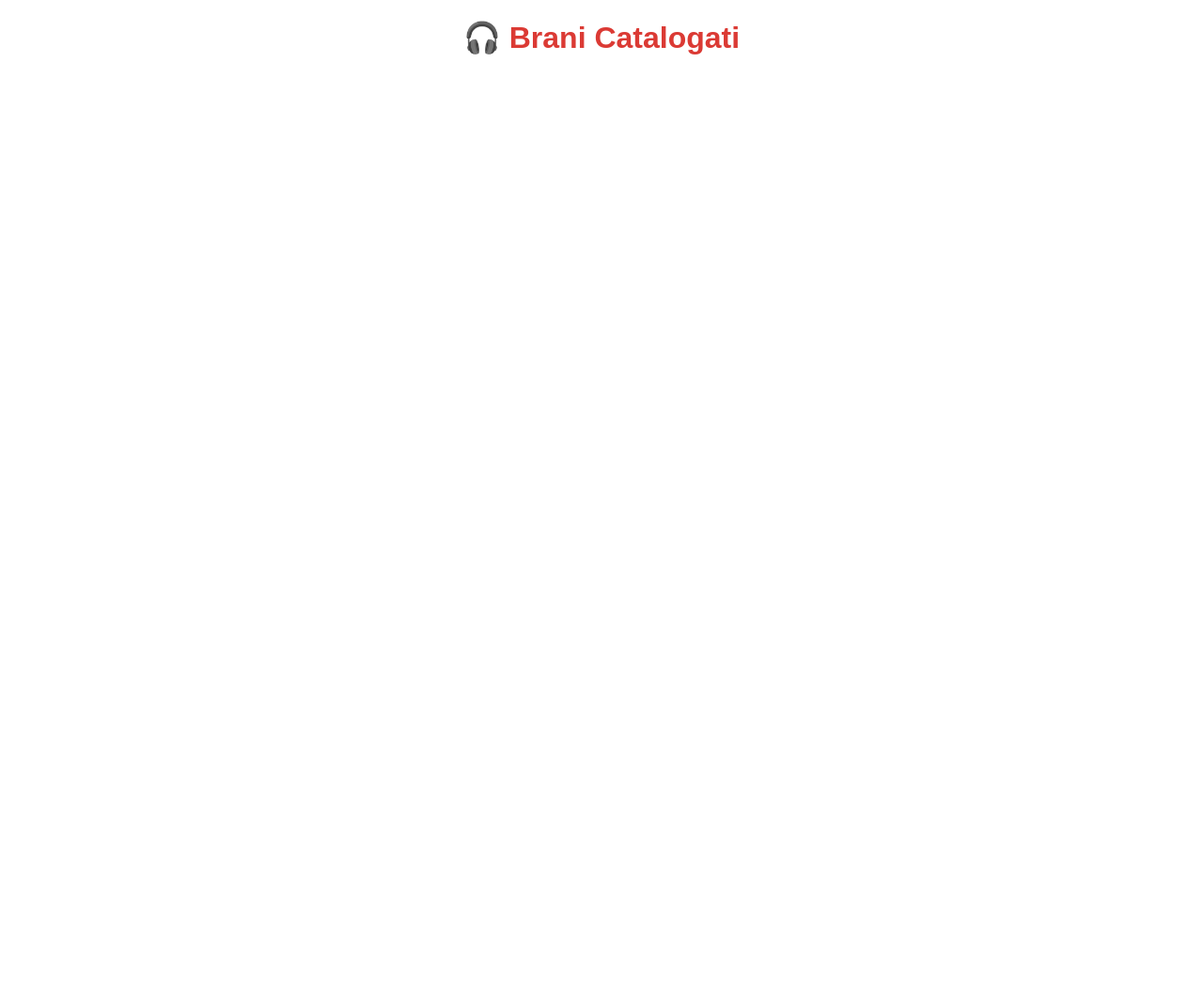
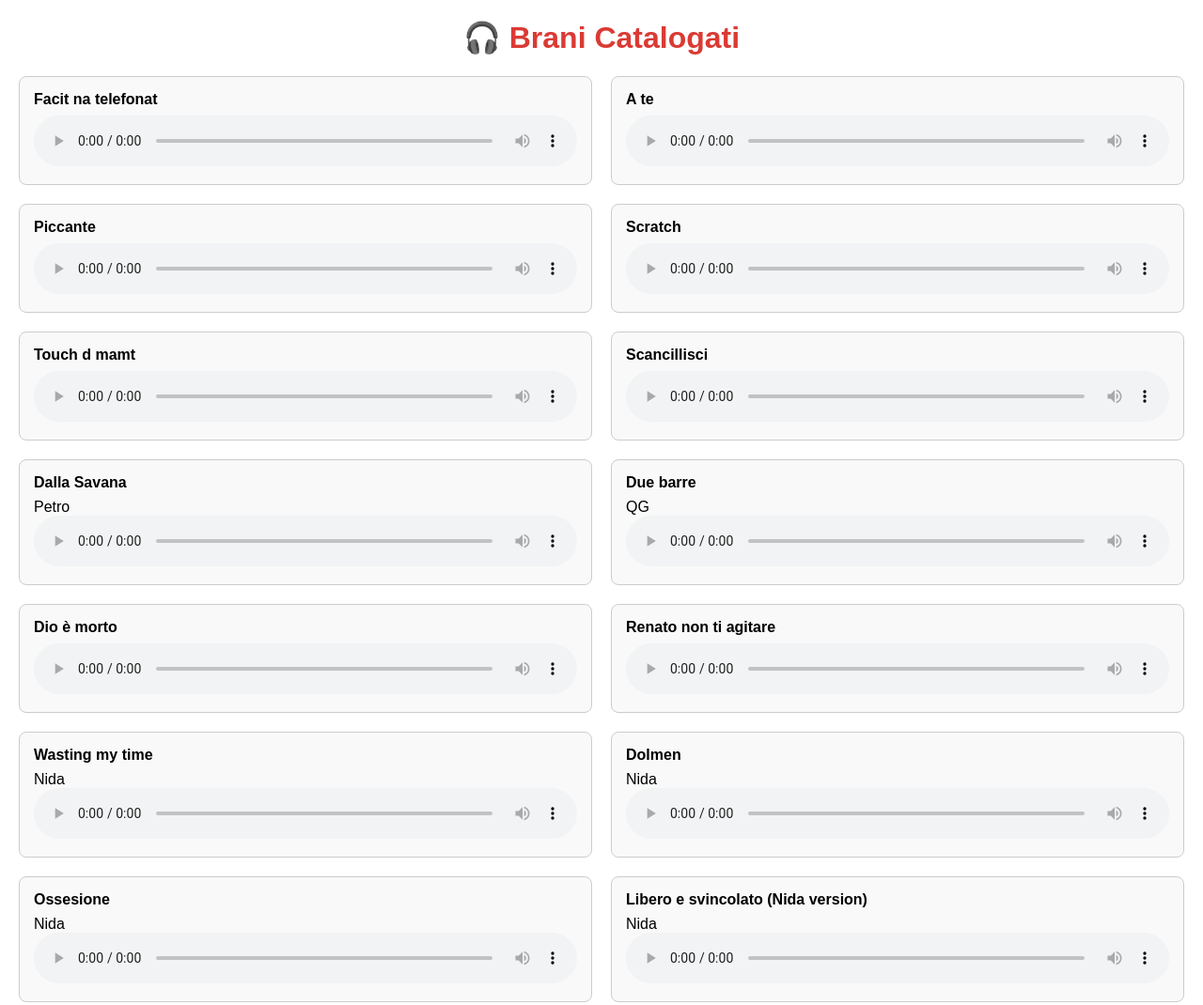
Before and after one commit to JinZayex/LoveAnthem, a plain HTML site: page index.html in a window 1280 px wide. Shown: the top 1070 px of the page at 94% size. Before the commit the page ends 800 px from the top, so only its background shows below. Drawn offline with Linux system fonts and the light colour scheme; no server answers.

Commit message:
Update index.html

```diff
--- a/index.html
+++ b/index.html
@@ -91,7 +91,7 @@
   <ol id="audio-list"></ol>
 
   <script>
-    fetch('script.json')
+    fetch('https://jinzayex.github.io/LoveAnthem/songs.json')
       .then(response => response.json())
       .then(data => {
         const list = document.getElementById('audio-list');
@@ -99,8 +99,9 @@
           const li = document.createElement('li');
           li.innerHTML = `
             <div class="title">${song.nomeCanzone}</div>
+            <div>${song.artisti}</div>
             <audio controls>
-              <source src="audio/${song.artisti}" type="audio/mp3">
+              <source src="audio/${song.idCanzone}" type="audio/mp3">
               Il tuo browser non supporta l'audio HTML5.
             </audio>
           `;
```
